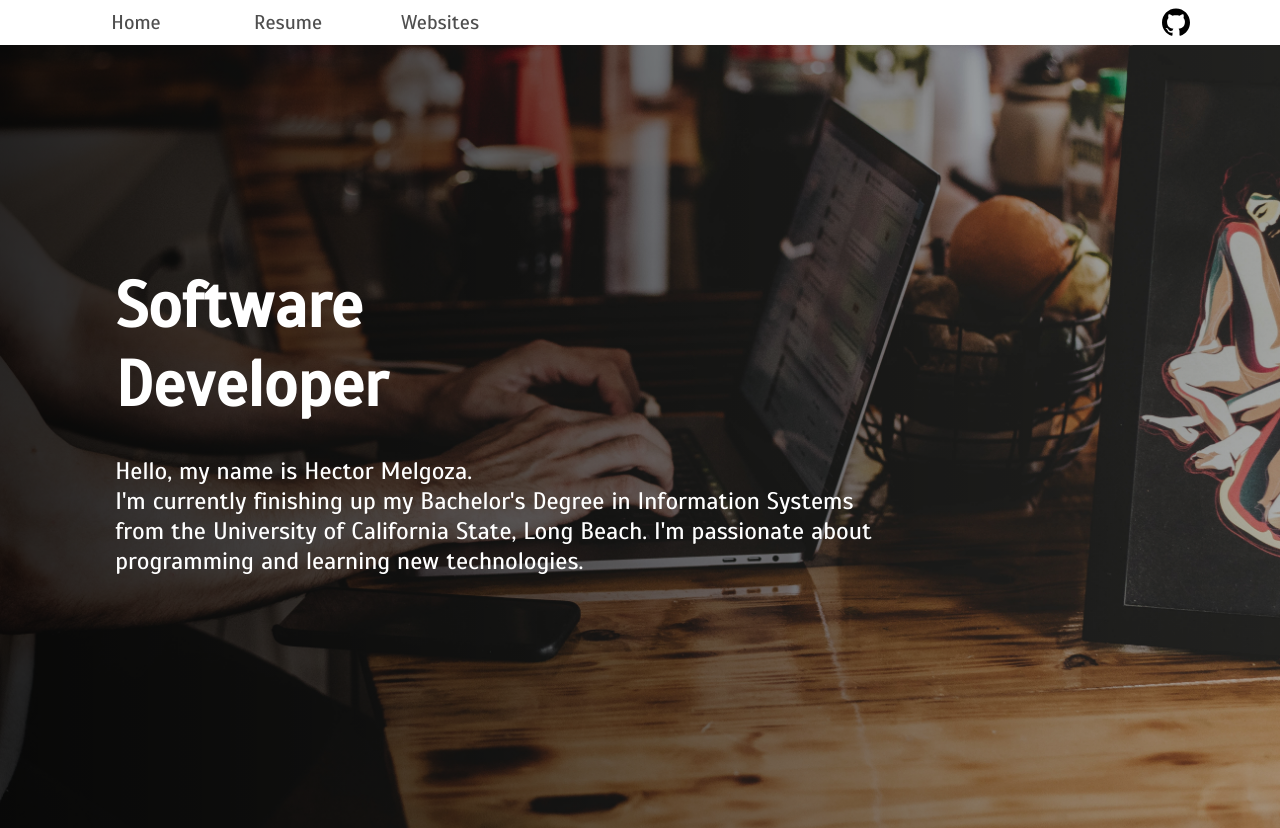
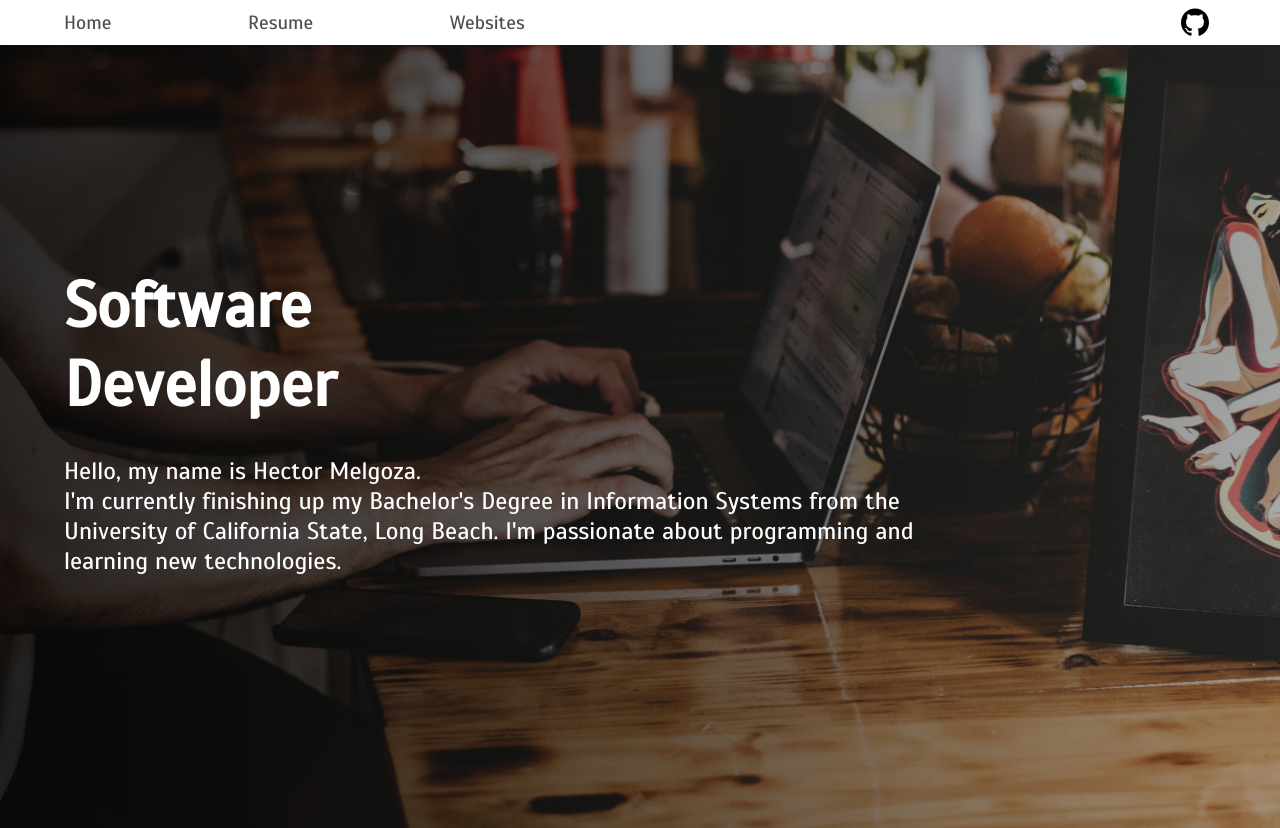
Before and after one commit to hectormelgoza/myportfolio, a PHP site: page / in a window 1280 px wide. Shown: the top 828 px of the page. Run offline with PHP 8.4, Linux system fonts and the light colour scheme; some web fonts are replaced.

Commit message:
fixed title and msg alignment

```diff
--- a/portfolio.css
+++ b/portfolio.css
@@ -12,25 +12,18 @@ nav{
     display: flex;
     align-items: center;
     justify-content: space-between;
-    width: 28rem;
+    width: 40%;
+    margin-right: 57%;
 }
 a{
-    width: 9rem;
-    text-align: center;
-    font-size: 20px;
+    font-size: 1.2rem;
     text-decoration: none;
     color: #4f4f4f;
-    transition: .3ss ease;
+    transition: .288s ease;
     font-family: 'Scada', sans-serif;
 }
-.gitter{
-    margin-left: auto;
-    width: 5rem;
-}
-a >.git-pic{
-    margin-left: 1.6rem;
-    display: flex;
-    justify-content: center;
+a > .git-pic{
+    float: right;
 }
 /* .github{
     position: absolute;
@@ -46,7 +39,6 @@ a >.git-pic{
     background-size: cover;
     background-repeat: no-repeat;
 }
-
 .sub-msg{
     color: white;
     font-family: 'Scada', sans-serif;
@@ -55,7 +47,7 @@ a >.git-pic{
     width: 74%;
 }
 .message{
-    width: 82%;
+    width: 90%;
     margin: auto;
 }
 .macy{
```
